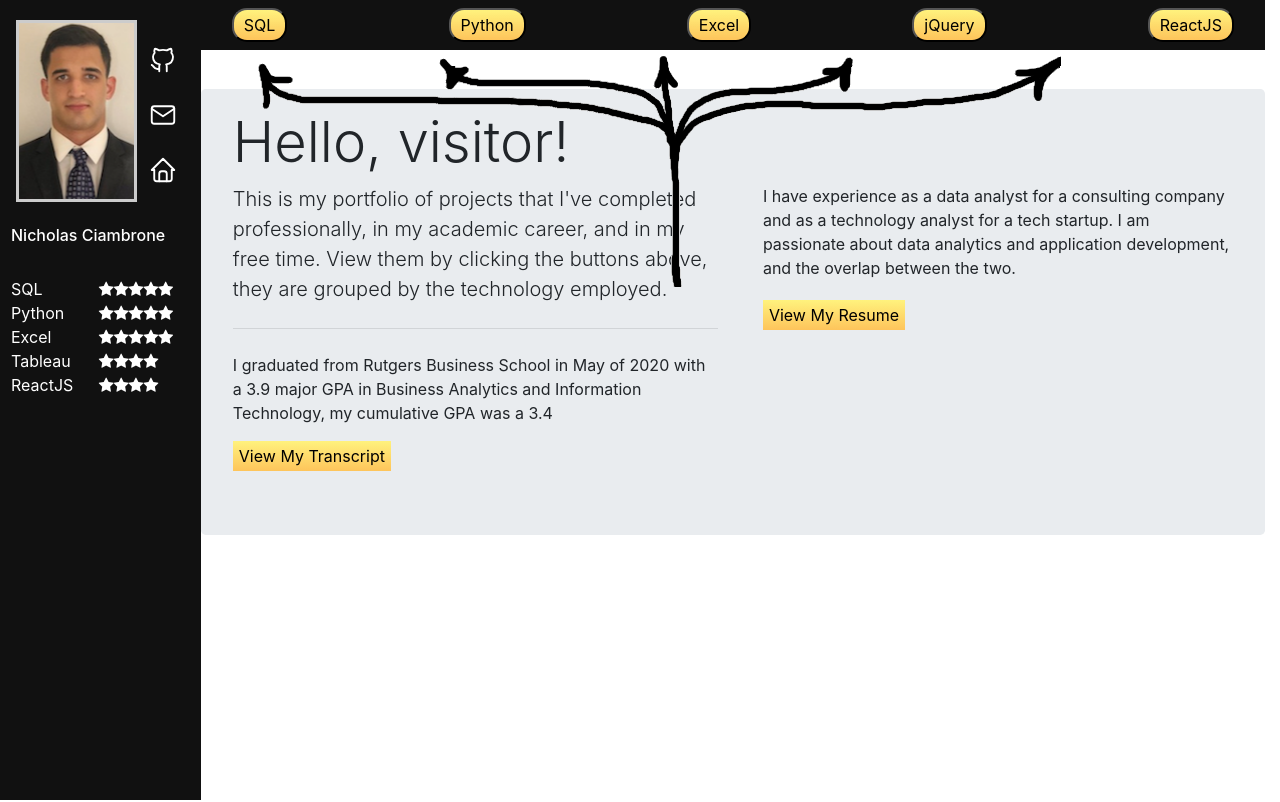
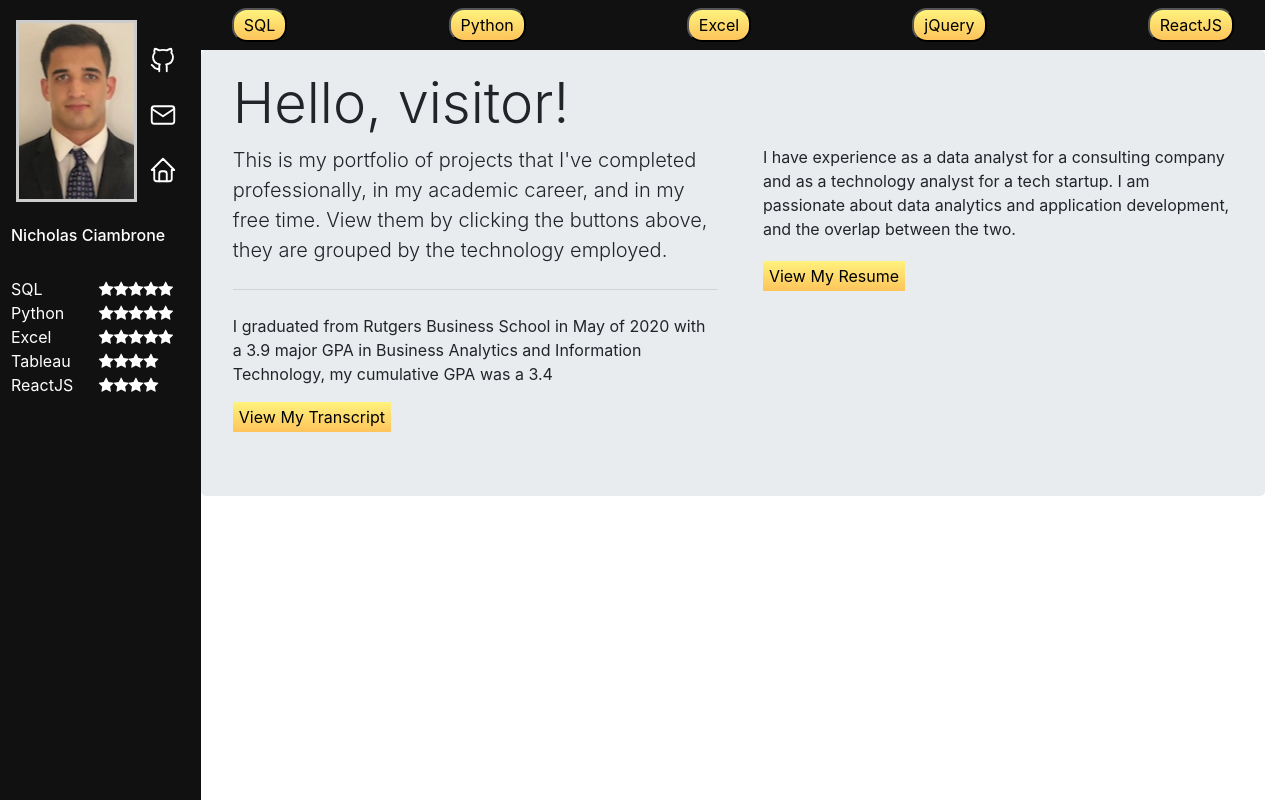
Before and after one commit to nickciambrone/home, a React (Create React App) app: page / in a window 1280 px wide. Built offline with nearby package versions, Linux system fonts and the light colour scheme.

Commit message:
front end finishing tou

```diff
--- a/src/components/description/description.component.jsx
+++ b/src/components/description/description.component.jsx
@@ -4,9 +4,9 @@ import './description.styles.scss'
 const Description = () => (
     <div>
 
-     <div className='arrows' ></div>
+     {/* <div className='arrows' ></div>
 
-        <br />
+        <br /> */}
         <div className="jumbotron fatBottom">
             <h4 className="display-4">Hello, visitor!</h4>
 
--- a/src/components/description/description.styles.scss
+++ b/src/components/description/description.styles.scss
@@ -1,17 +1,6 @@
-.arrows{
-    background-image: url('./arrows.png');
 
-    width: 810px;
-    height:250px;
-    margin-left:50px;
-    position:relative;
-    bottom:7px;
-    z-index:1;
-
-}
 .fatBottom{
     position:relative;
-    bottom:235px;
     z-index:0;
 
 }
```
